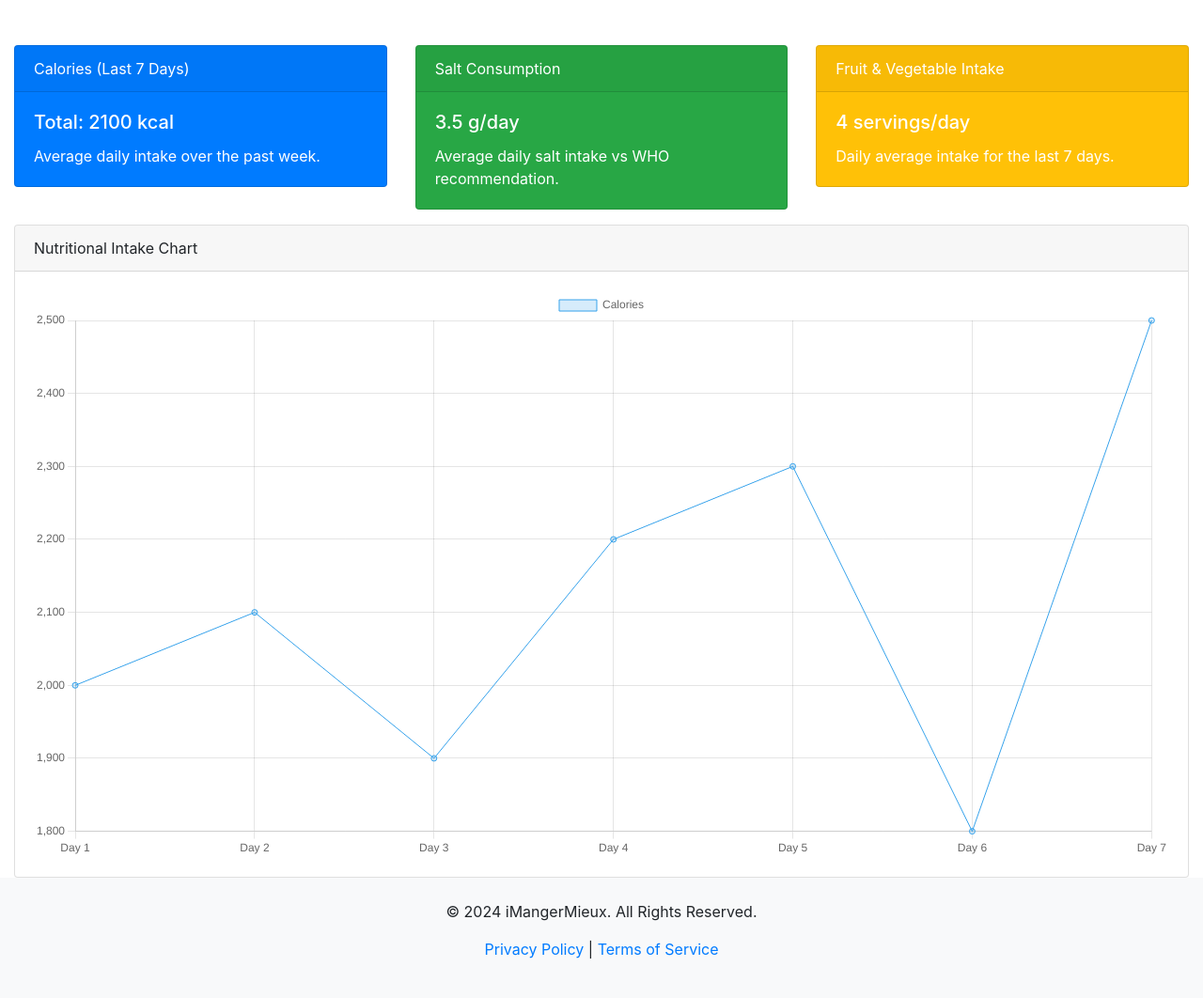
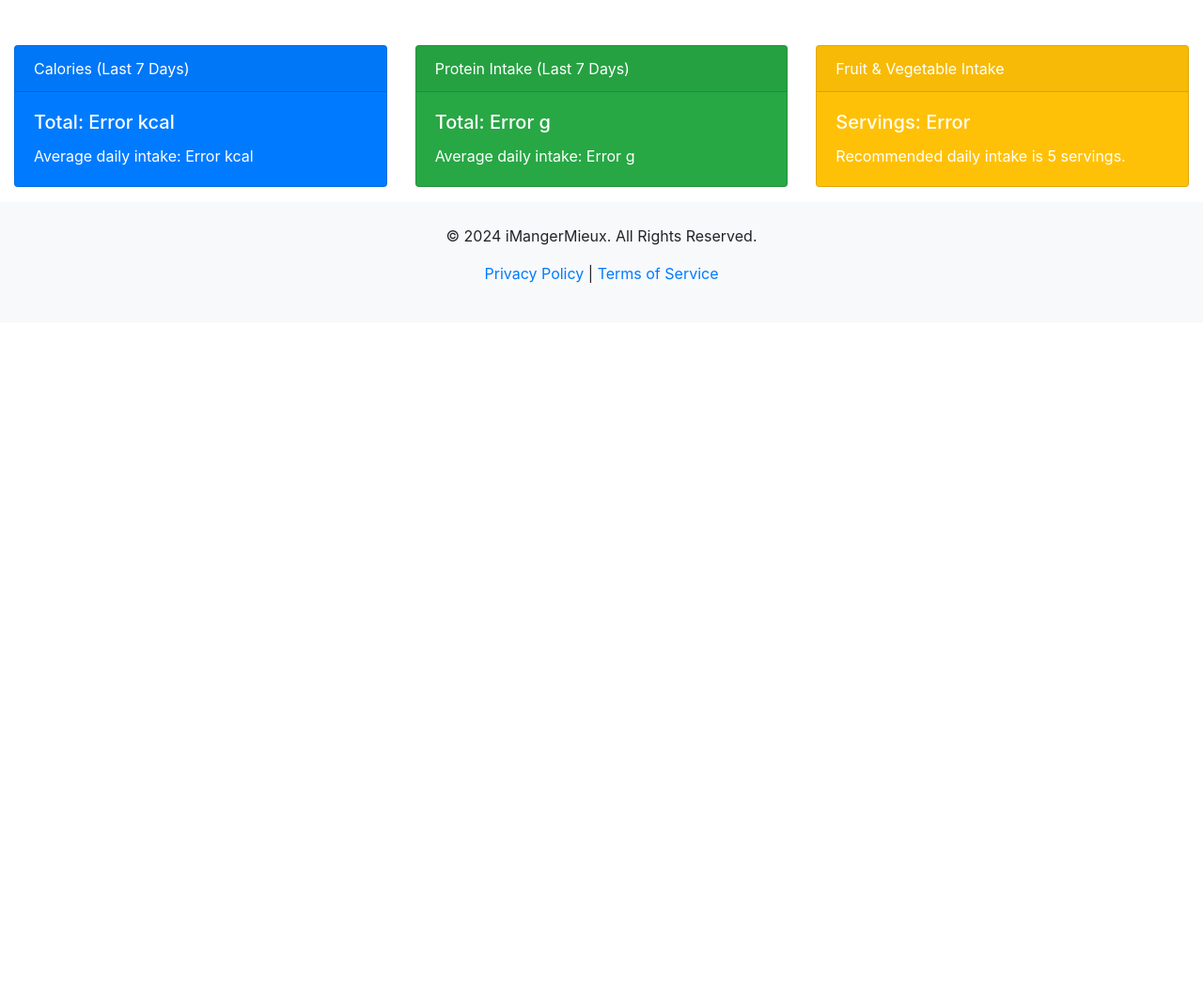
Before and after one commit to Ayoubned/iMangerMieux, a PHP site: page /iMangerMieux/ in a window 1280 px wide. Shown: the part 56-1118 px from the top of the page at 94% size. After the commit the page ends 357 px from the top, so only its background shows below. Run offline with PHP 8.4, Linux system fonts and the light colour scheme; the visitor is signed in with stand-in values (Sample User, id 1); data comes from the database, SQL or seed files in the repository; data that the repository does not hold is empty.

Commit message:
dashboard dynamic semi finished

```diff
--- a/frontend/dashboard.php
+++ b/frontend/dashboard.php
@@ -7,6 +7,7 @@
     header("Location: home.php");
     exit();
 }
+include 'config.php';
 ?>
 <!DOCTYPE html>
 <html lang="en">
@@ -16,61 +17,51 @@
     <meta name="viewport" content="width=device-width, initial-scale=1.0">
     <title>Food Tracker Dashboard</title>
     <link href="https://stackpath.bootstrapcdn.com/bootstrap/4.5.2/css/bootstrap.min.css" rel="stylesheet">
+    <script src="https://code.jquery.com/jquery-3.5.1.min.js"></script>
+    <script src="js/dashboard.js" defer></script>
+    <script>
+        const API_BASE_URL = "<?php echo API_BASE_URL; ?>";
+    </script>
 </head>
 
 <body>
 
 <div class="container-fluid">
     <div class="row mt-4">
+        <!-- Calories Card -->
         <div class="col-md-4">
             <div class="card text-white bg-primary mb-3">
                 <div class="card-header">Calories (Last 7 Days)</div>
                 <div class="card-body">
-                        <h5 class="card-title">Total: 2100 kcal</h5>
-                        <p class="card-text">Average daily intake over the past week.</p>
+                    <h5 class="card-title">Total: <span id="total-calories">Loading...</span> kcal</h5>
+                    <p class="card-text">Average daily intake: <span id="average-calories">Loading...</span> kcal</p>
                 </div>
             </div>
         </div>
+
+        <!-- Protein Intake Card -->
         <div class="col-md-4">
             <div class="card text-white bg-success mb-3">
-                    <div class="card-header">Salt Consumption</div>
+                <div class="card-header">Protein Intake (Last 7 Days)</div>
                 <div class="card-body">
-                        <h5 class="card-title">3.5 g/day</h5>
-                        <p class="card-text">Average daily salt intake vs WHO recommendation.</p>
+                    <h5 class="card-title">Total: <span id="total-protein">Loading...</span> g</h5>
+                    <p class="card-text">Average daily intake: <span id="average-protein">Loading...</span> g</p>
                 </div>
             </div>
         </div>
+
+        <!-- Fruit & Vegetable Intake Card -->
         <div class="col-md-4">
             <div class="card text-white bg-warning mb-3">
                 <div class="card-header">Fruit & Vegetable Intake</div>
                 <div class="card-body">
-                        <h5 class="card-title">4 servings/day</h5>
-                        <p class="card-text">Daily average intake for the last 7 days.</p>
-                    </div>
-                </div>
-            </div>
-        </div>
-
-        <div class="row">
-            <div class="col-md-12">
-                <div class="card">
-                    <div class="card-header">Nutritional Intake Chart</div>
-                    <div class="card-body">
-                        <canvas id="nutritionChart" width="400" height="200"></canvas>
+                    <h5 class="card-title">Servings: <span id="fruit-veg-servings">Loading...</span></h5>
+                    <p class="card-text">Recommended daily intake is 5 servings.</p>
                 </div>
             </div>
         </div>
     </div>
 </div>
 
-    <script src="https://code.jquery.com/jquery-3.5.1.slim.min.js"></script>
-    <script src="https://cdn.jsdelivr.net/npm/popper.js@1.16.1/dist/umd/popper.min.js"></script>
-    <script src="https://stackpath.bootstrapcdn.com/bootstrap/4.5.2/js/bootstrap.min.js"></script>
-
-    <script src="https://cdn.jsdelivr.net/npm/chart.js"></script>
-    <script src="js/dashboard.js">
-    </script>
-
 </body>
-
 </html>
--- a/frontend/js/dashboard.js
+++ b/frontend/js/dashboard.js
@@ -1,19 +1,28 @@
-var ctx = document.getElementById('nutritionChart').getContext('2d');
-var nutritionChart = new Chart(ctx, {
-    type: 'line', // or 'bar', 'pie', etc.
-    data: {
-        labels: ['Day 1', 'Day 2', 'Day 3', 'Day 4', 'Day 5', 'Day 6', 'Day 7'],
-        datasets: [{
-            label: 'Calories',
-            data: [2000, 2100, 1900, 2200, 2300, 1800, 2500],
-            backgroundColor: 'rgba(54, 162, 235, 0.2)',
-            borderColor: 'rgba(54, 162, 235, 1)',
-            borderWidth: 1
-        }]
-    },
-    options: {
-        scales: {
-            yAxes: [{ ticks: { beginAtZero: true } }]
+$(document).ready(function() {
+    // Fetch dashboard data using AJAX
+    fetchDashboardData();
+});
+
+function fetchDashboardData() {
+    $.ajax({
+        url: API_BASE_URL + 'journal.php',
+        method: 'GET',
+        dataType: 'json',
+        success: function(data) {
+            // Update dashboard elements with the data received
+            $('#total-calories').text(data.totalCalories || 'N/A');
+            $('#average-calories').text(data.averageCalories || 'N/A');
+            $('#total-protein').text(data.totalProtein || 'N/A');
+            $('#average-protein').text(data.averageProtein || 'N/A');
+            $('#fruit-veg-servings').text(data.fruitVegServings || 'N/A');
+        },
+        error: function(xhr, status, error) {
+            console.error('Error fetching dashboard data:', error);
+            $('#total-calories').text('Error');
+            $('#average-calories').text('Error');
+            $('#total-protein').text('Error');
+            $('#average-protein').text('Error');
+            $('#fruit-veg-servings').text('Error');
         }
-    }
-});
+    });
+}
```
Also changed, not shown: backend/dashboard.php (added, +90 -0 lines). Lines whose indentation alone changed are shown as unchanged.
